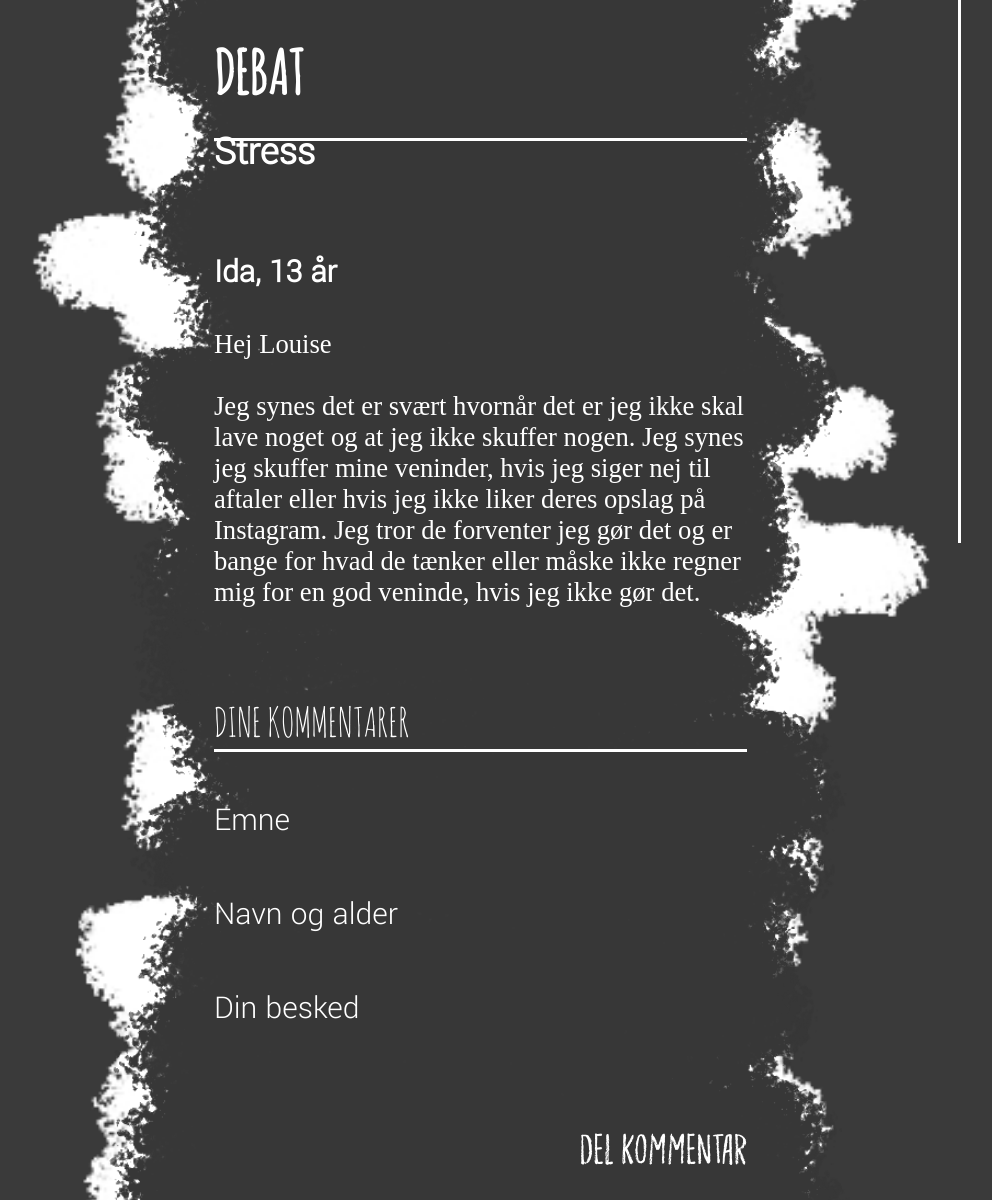
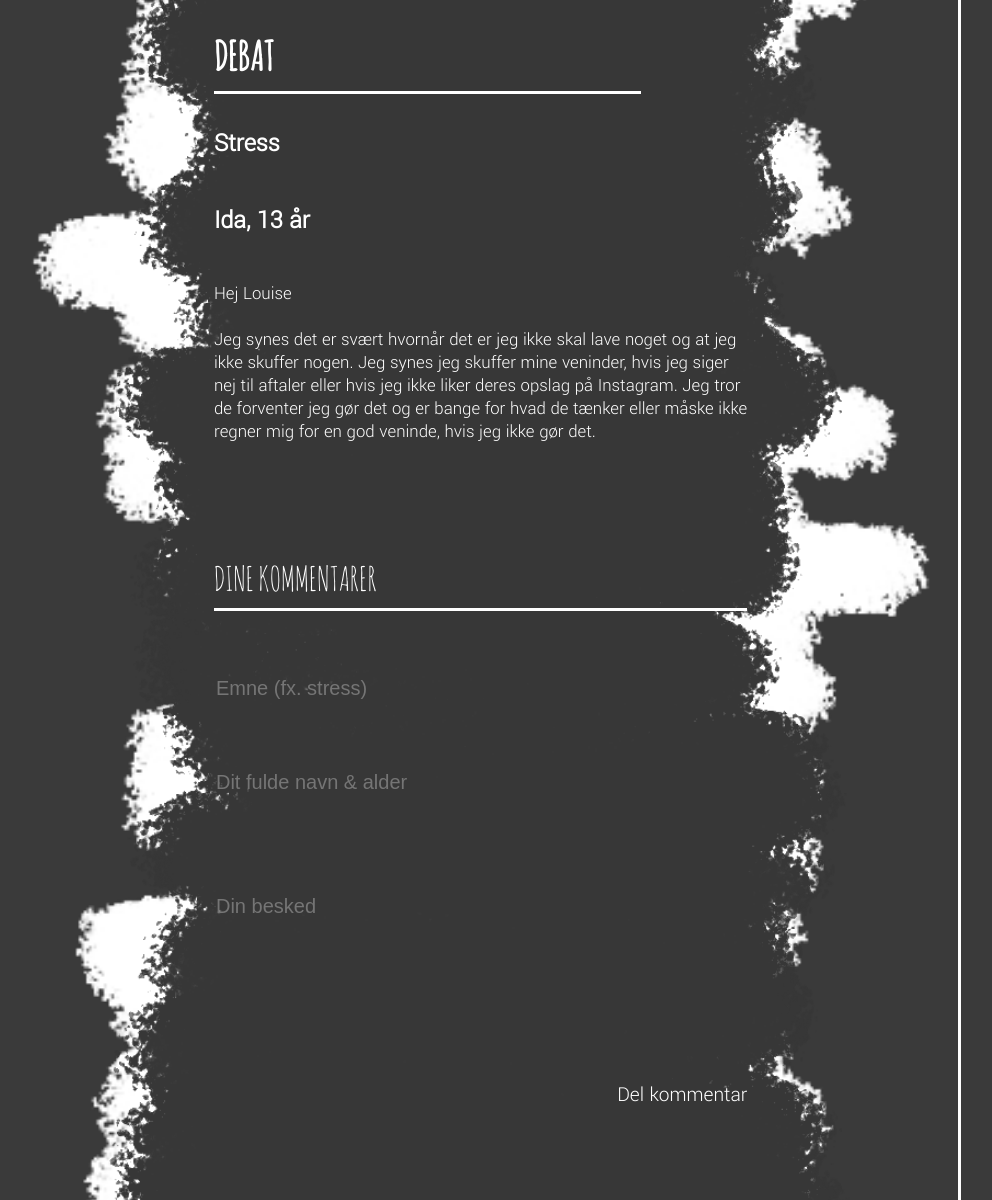
Before and after one commit to saschaleopoldine/John-Green-website, a plain HTML site: page Blog.html in a window 1280 px wide. Shown: the part 1600-2800 px from the top of the page, without its empty margins (106-1098 px from the left). Drawn offline with nearby package versions, Linux system fonts and the light colour scheme; no server answers; some icons are missing.

Commit message:
blog færdig fra mobil til 1200

```diff
--- a/Blog.html
+++ b/Blog.html
@@ -116,7 +116,7 @@ eller få mere viden og hør om andre, der har oplevet stress i hverdagen:
 
     <div class="debatoverskrift"><h1>DEBAT</h1></div>
     <div class="debatemne"><h2>Stress</h2></div>
-    <div class="debatafsender"><h3>Ida, 13 år</h3></div>
+    <div class="debatafsender"><h2>Ida, 13 år</h2></div>
     <div class="debatindlæg">
         Hej Louise
         <br><br>
@@ -129,9 +129,9 @@ eller få mere viden og hør om andre, der har oplevet stress i hverdagen:
         hvis jeg ikke gør det.</div>
 
     <div class="dinekommentarer">DINE KOMMENTARER</div>
-    <div class="dinoverskrift">Emne</div>
-    <div class="ditnavnalder">Navn og alder</div>
-    <div class="dinbesked">Din besked</div>
+    <div class="dinoverskrift"><input type="text" id="emnet" placeholder="Emne (fx. stress)" style="width: 90%;height: 60px; font-size: 15pt; background-color: rgba(58,58,58,0.1); color: white; border: 0;"></div>
+    <div class="ditnavnalder"><input type="text" id="fname" placeholder="Dit fulde navn & alder" style="width: 90%;height: 60px; font-size: 15pt; background-color: rgba(58,58,58,0.1); color: white; border: 0;"></div>
+    <div class="dinbesked"><input type="text" id="besked" placeholder="Din besked" style="width: 90%;height: 120px; font-size: 15pt; background-color: rgba(58,58,58,0.1); color: white; border: 0;"></div>
     <div class="delkommentar">Del kommentar <i class="fa fas fa-angle-right fa-3x"></i></div>
 
 </section>
--- a/css/Blog.scss
+++ b/css/Blog.scss
@@ -275,9 +275,8 @@ header{
 .debatoverskrift{
   grid-column: 2/span 4;
   grid-row: 33/span 1;
-  font-size: 15pt;
+  font-size: 14pt;
   color: white;
-  margin-left: 12%;
   text-align: left;
   font-family: amatic_scregular;
   border-bottom: white solid 3px;
@@ -286,62 +285,56 @@ header{
 .debatemne{
   grid-column: 2/span 2;
   grid-row: 34/span 1;
-  margin-left: 25%;
   margin-top: 5%;
   color: white;
-  font-size: 13pt;
+  font-size: 10pt;
   font-family: Yantramanavlight;
 }
 .debatafsender{
   grid-column: 2/span 3;
   grid-row: 35/span 1;
   color: white;
-  margin-left: 17%;
   margin-top: 3%;
-  h3{
-    font-size: 13pt;
-    font-family: Yantramanavlight;
-  }
+  font-size: 10pt;
+  font-family: Yantramanavlight;
 
 }
 .debatindlæg{
   grid-column: 2/span 4;
   grid-row: 36/span 4;
-  margin-left: 10%;
   color: white;
-  font-size: 14pt;
+  font-size: 13pt;
+  font-family: Yantramanavlight;
 
 }
 .dinekommentarer{
   grid-column: 2/span 3;
-  grid-row: 44/span 4;
-  margin-left: 12%;
+  grid-row: 42/span 1;
+  margin-top: 3%;
+  border-bottom: 2px solid white;
   color: white;
   font-size: 18pt;
   font-family: amatic_scregular;
 }
 .dinoverskrift{
   grid-column: 2/span 4;
-  grid-row: 45/span 4;
+  grid-row: 43/span 4;
   color: white;
   font-size: 14pt;
-  margin-left: 7%;
   font-family: Yantramanavlight;
 }
 .ditnavnalder{
   grid-column: 2/span 4;
-  grid-row: 46/span 4;
+  grid-row: 44/span 4;
   color: white;
   font-size: 14pt;
-  margin-left: 7%;
   font-family: Yantramanavlight;
 }
 .dinbesked{
   grid-column: 2/span 4;
-  grid-row: 47/span 4;
+  grid-row: 45/span 4;
   color: white;
   font-size: 14pt;
-  margin-left: 7%;
   font-family: Yantramanavlight;
 }
 .delkommentar{
@@ -349,7 +342,7 @@ header{
   grid-row: 50/span 4;
   color: white;
   font-size: 13pt;
-  font-family: ordinary_guy_demoregular;
+  font-family: Yantramanavlight;
   text-align: right;
 }
 
@@ -387,7 +380,7 @@ header{
   grid-column: 2/span 4;
   grid-row: 2/span 4;
   color: $green;
-  margin-top: 1%;
+  margin-top: 2%;
 }
 .artikelbillede2{
   grid-column: 2/span 4;
@@ -459,7 +452,10 @@ footer{
     height: 350vh;
   }
   .Blog{
-    font-size: 25pt;
+    font-size: 30pt;
+    grid-column: 1/span 3;
+    grid-row: 1/span 2;
+
   }
   .blogbaggrund1{
     grid-column: 1/span 6;
@@ -537,7 +533,7 @@ footer{
   }
   .sortbaggrund1{
     grid-column: 1/span 6;
-    grid-row: 21/span 38;
+    grid-row: 18/span 38;
     background-repeat: no-repeat;
     background-size: 100%;
     overflow: hidden;
@@ -547,33 +543,32 @@ footer{
   }
   .debatoverskrift{
     grid-column: 2/span 4;
-    grid-row: 25 /span 2;
+    grid-row: 23 /span 2;
     font-size: 30pt;
     border-bottom: white solid 3px;
     margin-left: 0;
   }
   .debatemne{
     grid-column: 2/span 2;
-    grid-row-start: 27;
-    font-size: 20pt;
+    grid-row-start: 25;
+    font-size: 15pt;
     margin-top: 10%;
     margin-left: 0;
+    font-family: Yantramanavlight;
 
   }
   .debatafsender{
    grid-column: 2/span 3;
-   grid-row-start: 29;
+   grid-row-start: 27;
     margin-left: 0;
-    h3{
       text-align:left;
-      font-size: 25pt;
+      font-size: 15pt;
       font-family: Yantramanavlight;
-    }
 
    }
   .debatindlæg{
     grid-column: 1/span 5;
-    grid-row-start: 31;
+    grid-row-start: 30;
     font-size: 20pt;
     margin-left: 20%;
   }
@@ -734,7 +729,7 @@ footer{
     grid-column: 8/span 3;
     grid-row: 1/span 6;
     z-index: 1;
-    height: 250vh;
+    height: 380vh;
   }
   .LogoType{
     grid-column: 1/span 4;
@@ -772,27 +767,35 @@ footer{
     grid-column: 3/span 7;
     grid-row: 2/span 20;
     background-size: 100%;
+    margin-left: 5%;
+    margin-top: 3%;
   }
   .blogoverskrift1{
-      grid-column: 4/span 6;
-      grid-row: 4/span 4;
+      grid-column: 4/span 5;
+      grid-row: 5/span 3;
+    h1{
+      font-size: 26pt;
+    }
   }
   .artikelbillede1{
-      grid-column: 8/span 3;
+      grid-column: 9/span 3;
       grid-row: 5/span 5;
     overflow: hidden;
     background-size: 120%;
+    margin-left: 0;
     margin-right: -15%;
   }
   .blogdato1{
     grid-column: 4/span 5;
     grid-row: 6/span 2;
     margin-top: 9%;
+    font-size: 16pt;
   }
   .blogforfatter1{
     grid-column: 4/span 5;
     grid-row: 6/span 2;
     margin-top: 15%;
+    font-size: 16pt;
   }
   .blogindlæg1{
     grid-column: 4/span 5;
@@ -807,7 +810,6 @@ footer{
     line-height: 14pt;
     margin-top: -4%;
   }
-
 
 .to{
   @include grid;
@@ -829,42 +831,58 @@ footer{
   grid-row: 1/span 5;
 }
 .debatoverskrift{
-  grid-column: 4/span 5;
-  grid-row: 23/span 2;
+  grid-column: 4/span 4;
+  grid-row: 23/span 1;
+  font-size: 20pt;
+  margin-top: -2%;
 }
 .debatemne{
   grid-column: 4/span 5;
   grid-row: 23/span 2;
   margin-top: 15%;
+  font-size: 13pt;
+  font-family: Yantramanavlight;
 }
 .debatafsender{
   grid-column: 4/span 5;
-  grid-row: 27/span 2;
+  grid-row: 26/span 2;
+  font-size: 13pt;
+  font-family: Yantramanavlight;
 }
 .debatindlæg{
   grid-column: 4/span 5;
-  grid-row: 29/span 4;
+  grid-row: 28/span 4;
   margin-left: 0;
+  font-size: 14pt;
 }
 .dinekommentarer{
   grid-column: 4/span 5;
-  grid-row: 37/span 1;
+  grid-row: 34/span 1;
+  font-size: 25pt;
 }
 .dinoverskrift{
   grid-column: 4/span 5;
-  grid-row: 39/span 1;
+  grid-row: 36/span 1;
+  font-size: 16pt;
+  font-family: Yantramanavlight;
 }
 .ditnavnalder{
   grid-column: 4/span 5;
-  grid-row: 41/span 1;
+  grid-row: 38/span 1;
+  font-size: 16pt;
+  font-family: Yantramanavlight;
 }
 .dinbesked{
   grid-column: 4/span 5;
-  grid-row: 43/span 1;
+  grid-row: 40/span 1;
+  font-size: 16pt;
+  font-family: Yantramanavlight;
 }
 .delkommentar{
   grid-column: 4/span 5;
-  grid-row: 46/span 1;
+  grid-row: 45/span 1;
+  font-family: Yantramanavlight;
+  font-size: 16pt;
 }
 
 .tre{
@@ -880,15 +898,20 @@ footer{
 .blogoverskrift2{
   grid-column: 4/span 4;
   grid-row: 1/span 2;
+  h1{
+    font-size: 26pt;
+  }
 }
 .blogdato2{
   grid-column: 4/span 4;
   grid-row: 2/span 6;
   margin-top: 7%;
+  font-size: 16pt;
 }
 .blogforfatter2{
   grid-column: 4/span 4;
   grid-row: 3/span 6;
+  font-size: 16pt;
 }
 .artikelbillede2{
   grid-column: 9/span 3;
```
Also changed, not shown: css/Blog.css, 1 other file.
